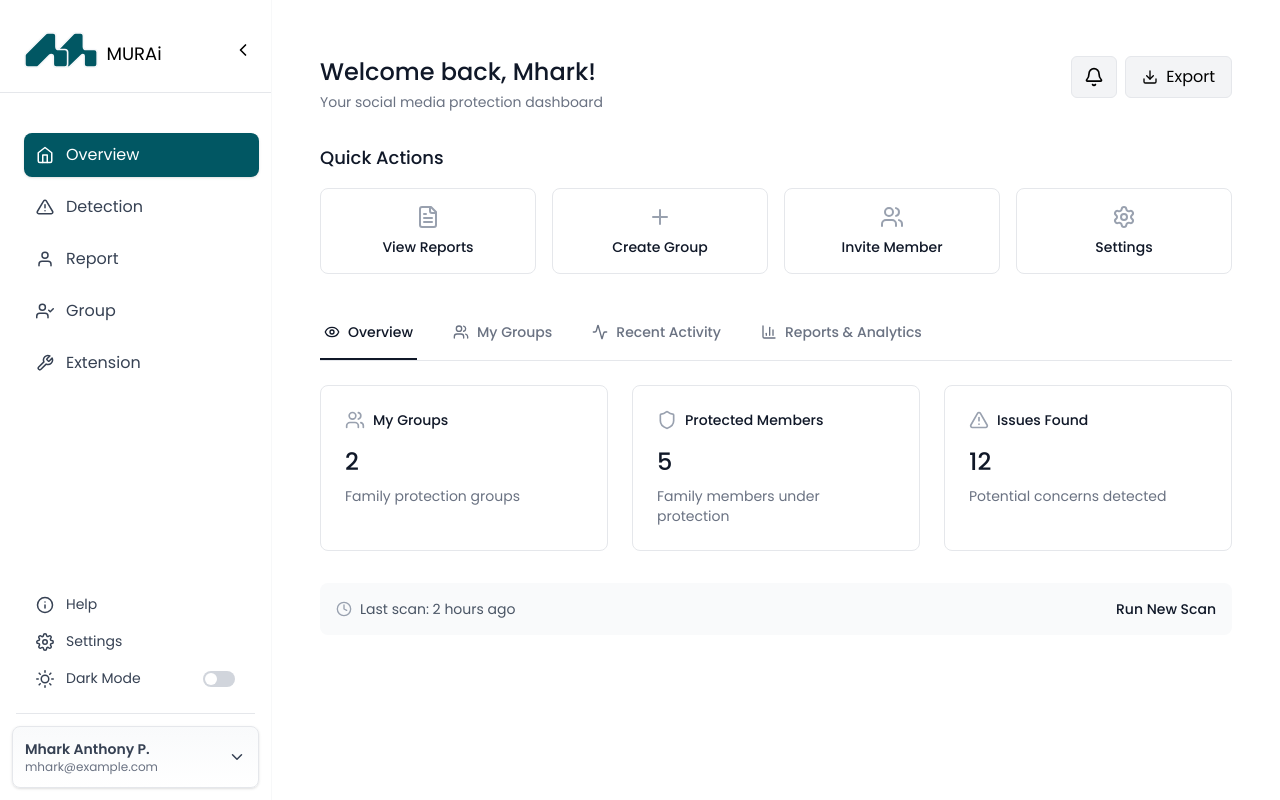
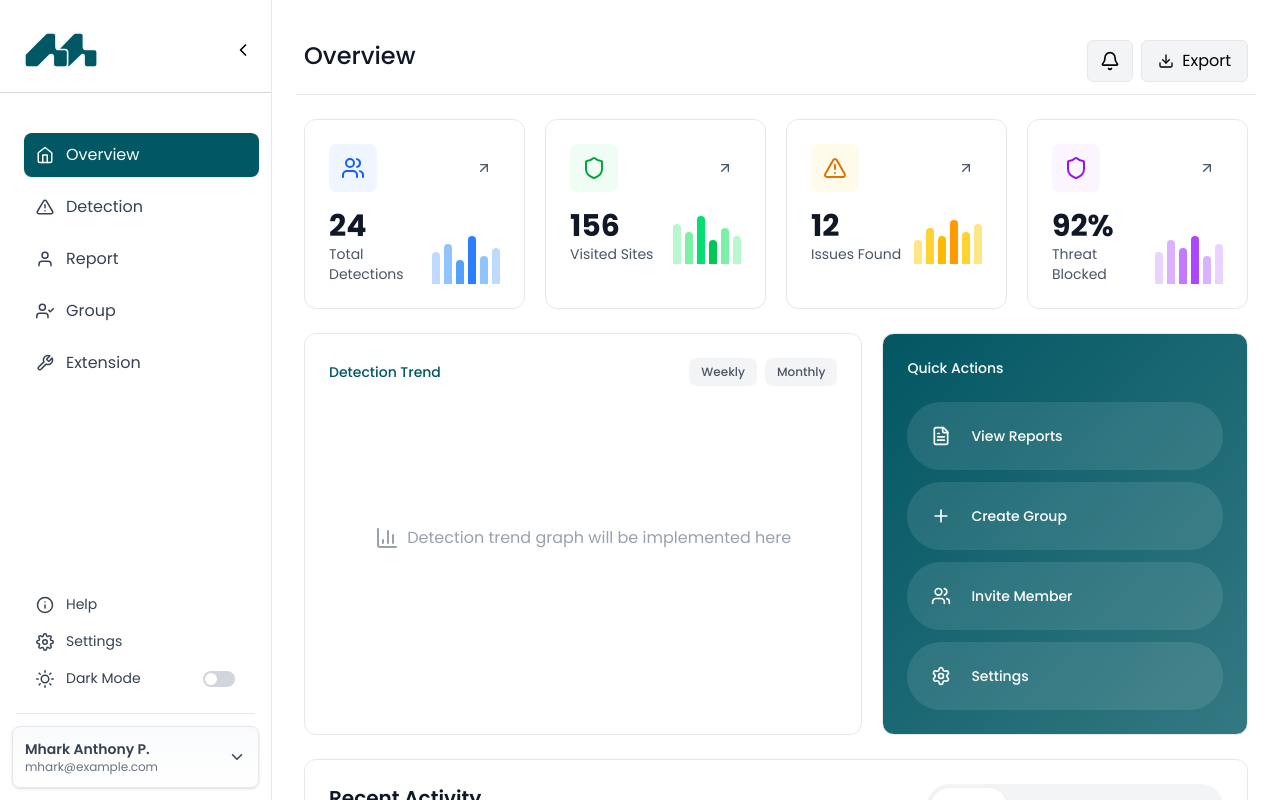
Before and after one commit to yno0/murai-web-app, a React (Vite) app: page /client/dashboard in a window 1280 px wide. Built offline with nearby package versions, Linux system fonts and the light colour scheme.

Commit message:
revised home/overview

```diff
--- a/src/components/client/sidebar.jsx
+++ b/src/components/client/sidebar.jsx
@@ -96,7 +96,7 @@ export function ClientSidebar() {
 
   return (
     <aside
-      className={`bg-white h-screen flex flex-col justify-between border-r border-gray-200/30 transition-all duration-300 pt-3 ${isOpen ? "w-68" : "w-16"}`}
+      className={`bg-white h-screen flex flex-col justify-between border-r border-gray-200 sgha transition-all duration-300 pt-3 ${isOpen ? "w-68" : "w-16"}`}
       style={{ fontFamily: 'Poppins, sans-serif', position: 'relative' }}
     >
       {/* Top: Toggle Button (closed) and Logo/Menu (open) */}
@@ -118,7 +118,6 @@ export function ClientSidebar() {
               <div className="flex items-center mt-1 mb-6">
                 <div className="flex items-end gap-2">
                   <img src={Logo} alt="Murai-Logo" className="h-9" />
-                  <span className=" text-lg font-regular text-black">MURAi</span>
                 </div>
                 <button
                   className="ml-auto p-1.5 rounded-full hover:bg-gray-100 transition"
@@ -128,7 +127,7 @@ export function ClientSidebar() {
                   <FiChevronLeft size={20} />
                 </button>
               </div>
-              <div className="border-t border-gray-200 mb-10 -ml-6 -mr-3"></div>
+              <div className="border-t border-gray-300 mb-10 -ml-6 -mr-3"></div>
             </>
           )}
           <nav className={`flex flex-col ${isOpen ? "gap-2" : "items-center gap-1.5"}`}>
--- a/src/pages/client/Home.jsx
+++ b/src/pages/client/Home.jsx
@@ -1,18 +1,17 @@
-import React, { useState } from 'react';
+import React from 'react';
 import {
   Bell, Printer, Shield, AlertTriangle, Users, Settings,
   FileText, Download, Plus, Eye, Activity, ChevronRight,
-  BarChart3, PieChart, TrendingUp, Clock
+  BarChart3, PieChart, TrendingUp, Clock, ArrowUpRight
 } from "lucide-react";
 
 export default function Home() {
-  const [activeSection, setActiveSection] = useState('overview');
 
   // Simple data for overview
   const statusData = {
     accountStatus: 'Active',
-    totalGroups: 2,
-    totalMembers: 5,
+    totalDetections: 24,
+    totalVisitedSites: 156,
     issuesFound: 12,
     lastScan: '2 hours ago'
   };
@@ -24,35 +23,6 @@ export default function Home() {
     { label: 'Settings', icon: Settings, action: () => console.log('Settings') },
   ];
 
-  const navigationSections = [
-    {
-      id: 'overview',
-      label: 'Overview',
-      icon: Eye,
-      description: 'Account status and quick summary'
-    },
-    {
-      id: 'groups',
-      label: 'My Groups',
-      icon: Users,
-      description: 'Manage your family groups and members',
-      href: '/client/group'
-    },
-    {
-      id: 'activity',
-      label: 'Recent Activity',
-      icon: Activity,
-      description: 'Latest scans and findings'
-    },
-    {
-      id: 'reports',
-      label: 'Reports & Analytics',
-      icon: BarChart3,
-      description: 'View detailed reports and insights',
-      href: '/client/detections'
-    },
-  ];
-
   const recentActivity = [
     { type: 'New Member Added', account: 'Sarah joined "Family Group"', time: '2 hours ago', status: 'success' },
     { type: 'Issue Found', account: 'John - Instagram Account', time: '1 day ago', status: 'warning' },
@@ -60,197 +30,13 @@ export default function Home() {
     { type: 'Report Generated', account: 'All Family Members', time: '1 week ago', status: 'success' },
   ];
 
-  const myGroups = [
-    {
-      name: 'Family Group',
-      members: 3,
-      role: 'Admin',
-      lastActivity: '2 hours ago',
-      description: 'Main family protection group'
-    },
-    {
-      name: 'Extended Family',
-      members: 2,
-      role: 'Admin',
-      lastActivity: '1 day ago',
-      description: 'Cousins and relatives'
-    },
-  ];
-
-  const groupMembers = [
-    { name: 'John Pentinio', role: 'Member', accounts: 2, status: 'Protected', lastSeen: '1 hour ago' },
-    { name: 'Sarah Pentinio', role: 'Member', accounts: 3, status: 'Protected', lastSeen: '3 hours ago' },
-    { name: 'Mike Pentinio', role: 'Member', accounts: 1, status: 'Pending', lastSeen: '1 day ago' },
-  ];
-
-  const renderSectionContent = () => {
-    switch (activeSection) {
-      case 'overview':
   return (
-          <div className="grid grid-cols-1 lg:grid-cols-3 gap-6">
-            {/* My Groups */}
-            <div className="bg-white rounded-lg border border-gray-200 p-6">
-              <div className="flex items-center mb-4">
-                <Users className="w-5 h-5 text-gray-400 mr-2" />
-                <h3 className="text-sm font-medium text-gray-900">My Groups</h3>
-              </div>
-              <p className="text-2xl font-medium text-gray-900 mb-2">{statusData.totalGroups}</p>
-              <p className="text-sm text-gray-500">Family protection groups</p>
-            </div>
-
-            {/* Total Members */}
-            <div className="bg-white rounded-lg border border-gray-200 p-6">
-              <div className="flex items-center mb-4">
-                <Shield className="w-5 h-5 text-gray-400 mr-2" />
-                <h3 className="text-sm font-medium text-gray-900">Protected Members</h3>
-              </div>
-              <p className="text-2xl font-medium text-gray-900 mb-2">{statusData.totalMembers}</p>
-              <p className="text-sm text-gray-500">Family members under protection</p>
-            </div>
-
-            {/* Issues Found */}
-            <div className="bg-white rounded-lg border border-gray-200 p-6">
-              <div className="flex items-center mb-4">
-                <AlertTriangle className="w-5 h-5 text-gray-400 mr-2" />
-                <h3 className="text-sm font-medium text-gray-900">Issues Found</h3>
-              </div>
-              <p className="text-2xl font-medium text-gray-900 mb-2">{statusData.issuesFound}</p>
-              <p className="text-sm text-gray-500">Potential concerns detected</p>
-            </div>
-          </div>
-        );
-
-      case 'groups':
-        return (
-          <div className="space-y-6">
-            {/* My Groups */}
-            <div className="bg-white rounded-lg border border-gray-200 p-6">
-              <div className="flex items-center justify-between mb-6">
-                <h3 className="text-lg font-medium text-gray-900">My Groups</h3>
-                <button className="px-4 py-2 bg-gray-900 text-white rounded-lg text-sm hover:bg-gray-800 transition-colors">
-                  Create New Group
-                </button>
-              </div>
-              <div className="space-y-4">
-                {myGroups.map((group, index) => (
-                  <div key={index} className="flex items-center justify-between p-4 border border-gray-100 rounded-lg">
-                    <div className="flex items-center space-x-3">
-                      <div className="w-10 h-10 bg-gray-100 rounded-lg flex items-center justify-center">
-                        <Users className="w-5 h-5 text-gray-600" />
-                      </div>
+    <div className="min-h-screen ">
+      <div className="max-w-7xl mx-auto px-2 py-4">
+        {/* Header */}
+        <div className=" flex justify-between items-start">
           <div>
-                        <p className="font-medium text-gray-900">{group.name}</p>
-                        <p className="text-sm text-gray-500">{group.description}</p>
-                      </div>
-                    </div>
-                    <div className="text-right">
-                      <p className="text-sm font-medium text-gray-900">{group.members} members</p>
-                      <p className="text-xs text-gray-500">Role: {group.role}</p>
-                      <p className="text-xs text-gray-500">Last activity: {group.lastActivity}</p>
-                    </div>
-                  </div>
-                ))}
-              </div>
-            </div>
-
-            {/* Group Members */}
-            <div className="bg-white rounded-lg border border-gray-200 p-6">
-              <div className="flex items-center justify-between mb-6">
-                <h3 className="text-lg font-medium text-gray-900">Group Members</h3>
-                <button className="px-4 py-2 border border-gray-200 rounded-lg text-sm hover:bg-gray-50 transition-colors">
-                  Invite Member
-                </button>
-              </div>
-              <div className="space-y-4">
-                {groupMembers.map((member, index) => (
-                  <div key={index} className="flex items-center justify-between p-4 border border-gray-100 rounded-lg">
-                    <div className="flex items-center space-x-3">
-                      <div className="w-10 h-10 bg-blue-100 rounded-lg flex items-center justify-center">
-                        <span className="text-sm font-medium text-blue-600">
-                          {member.name.split(' ').map(n => n[0]).join('')}
-                        </span>
-                      </div>
-                      <div>
-                        <p className="font-medium text-gray-900">{member.name}</p>
-                        <p className="text-sm text-gray-500">{member.accounts} accounts • {member.role}</p>
-                      </div>
-                    </div>
-                    <div className="text-right">
-                      <p className="text-sm font-medium text-gray-900">{member.status}</p>
-                      <p className="text-xs text-gray-500">Last seen: {member.lastSeen}</p>
-                    </div>
-                  </div>
-                ))}
-              </div>
-            </div>
-          </div>
-        );
-
-      case 'activity':
-        return (
-          <div className="bg-white rounded-lg border border-gray-200 p-6">
-            <h3 className="text-lg font-medium text-gray-900 mb-6">Recent Activity</h3>
-            <div className="space-y-4">
-              {recentActivity.map((activity, index) => (
-                <div key={index} className="flex items-center space-x-3 p-3 border-b border-gray-100 last:border-b-0">
-                  <Activity className="w-4 h-4 text-gray-400" />
-                  <div className="flex-1">
-                    <p className="text-sm font-medium text-gray-900">{activity.type}</p>
-                    <p className="text-xs text-gray-500">{activity.account}</p>
-                  </div>
-                  <span className="text-xs text-gray-500">{activity.time}</span>
-                </div>
-              ))}
-            </div>
-          </div>
-        );
-
-      case 'reports':
-        return (
-          <div className="bg-white rounded-lg border border-gray-200 p-6">
-            <h3 className="text-lg font-medium text-gray-900 mb-6">Reports & Analytics</h3>
-            <div className="grid grid-cols-1 md:grid-cols-2 gap-4">
-              <a href="/client/detections" className="block p-4 border border-gray-100 rounded-lg hover:bg-gray-50 transition-colors">
-                <div className="flex items-center justify-between">
-                  <div className="flex items-center space-x-3">
-                    <BarChart3 className="w-5 h-5 text-gray-400" />
-                    <div>
-                      <p className="font-medium text-gray-900">Detection Analytics</p>
-                      <p className="text-sm text-gray-500">View detailed threat analysis</p>
-                    </div>
-                  </div>
-                  <ChevronRight className="w-4 h-4 text-gray-400" />
-                </div>
-              </a>
-              <a href="/client/report" className="block p-4 border border-gray-100 rounded-lg hover:bg-gray-50 transition-colors">
-                <div className="flex items-center justify-between">
-                  <div className="flex items-center space-x-3">
-                    <FileText className="w-5 h-5 text-gray-400" />
-                    <div>
-                      <p className="font-medium text-gray-900">Generate Report</p>
-                      <p className="text-sm text-gray-500">Create comprehensive reports</p>
-                    </div>
-                  </div>
-                  <ChevronRight className="w-4 h-4 text-gray-400" />
-                </div>
-              </a>
-            </div>
-          </div>
-        );
-
-      default:
-        return null;
-    }
-  };
-
-  return (
-    <div className="min-h-screen bg-white">
-      <div className="max-w-7xl mx-auto px-6 py-8">
-        {/* Header */}
-        <div className="mb-8 flex justify-between items-start">
-          <div>
-            <h1 className="text-2xl font-medium text-gray-900">Welcome back, Mhark!</h1>
-            <p className="text-gray-500 text-sm mt-1">Your social media protection dashboard</p>
+            <h1 className="text-2xl font-medium text-gray-900">Overview</h1>
           </div>
           <div className="flex gap-2">
             <button className="bg-gray-100 text-black border border-gray-200 px-3 py-2 rounded-md">
@@ -262,49 +48,214 @@ export default function Home() {
             </button>
           </div>
         </div>
+        <div className="border-b border-gray-200 -mx-2 mt-3 mb-6"></div>
+
+
+        {/* Overview Analytics */}
+        <div className="space-y-6 mb-6">
+          {/* KPIs and Donut Chart Row */}
+          <div className="grid grid-cols-1 md:grid-cols-4 gap-5">
+                {/* Total Detections */}
+                <div className="bg-white rounded-xl border border-gray-200 p-6 hover:shadow-md transition-all">
+                  <div className="flex items-center justify-between mb-4">
+                    <div className="p-3 bg-blue-50 rounded-lg">
+                      <Users className="w-6 h-6 text-blue-600" />
+                    </div>
+                    <button className="p-2 hover:bg-gray-50 rounded-lg transition-colors">
+                      <ArrowUpRight className="w-4 h-4 text-gray-600" />
+                    </button>
+                  </div>
+                  <div className="flex items-end justify-between">
+                    <div>
+                      <p className="text-3xl font-bold text-gray-900">{statusData.totalDetections}</p>
+                      <p className="text-sm text-gray-600">Total Detections</p>
+                    </div>
+                    <div className="flex items-end space-x-1 h-12">
+                      <div className="w-2 bg-blue-200 rounded-t h-8"></div>
+                      <div className="w-2 bg-blue-300 rounded-t h-10"></div>
+                      <div className="w-2 bg-blue-400 rounded-t h-6"></div>
+                      <div className="w-2 bg-blue-500 rounded-t h-12"></div>
+                      <div className="w-2 bg-blue-300 rounded-t h-7"></div>
+                      <div className="w-2 bg-blue-200 rounded-t h-9"></div>
+                    </div>
+                  </div>
+                </div>
+                {/* Visited Sites */}
+                <div className="bg-white rounded-xl border border-gray-200 p-6 hover:shadow-md transition-all">
+                  <div className="flex items-center justify-between mb-4">
+                    <div className="p-3 bg-green-50 rounded-lg">
+                      <Shield className="w-6 h-6 text-green-600" />
+                    </div>
+                    <button className="p-2 hover:bg-gray-50 rounded-lg transition-colors">
+                      <ArrowUpRight className="w-4 h-4 text-gray-600" />
+                    </button>
+                  </div>
+                  <div className="flex items-end justify-between">
+                    <div>
+                      <p className="text-3xl font-bold text-gray-900">{statusData.totalVisitedSites}</p>
+                      <p className="text-sm text-gray-600">Visited Sites</p>
+                    </div>
+                    <div className="flex items-end space-x-1 h-12">
+                      <div className="w-2 bg-green-200 rounded-t h-10"></div>
+                      <div className="w-2 bg-green-300 rounded-t h-8"></div>
+                      <div className="w-2 bg-green-400 rounded-t h-12"></div>
+                      <div className="w-2 bg-green-500 rounded-t h-6"></div>
+                      <div className="w-2 bg-green-300 rounded-t h-9"></div>
+                      <div className="w-2 bg-green-200 rounded-t h-7"></div>
+                    </div>
+                  </div>
+                </div>
+                {/* Issues Found */}
+                <div className="bg-white rounded-xl border border-gray-200 p-6 hover:shadow-md transition-all">
+                  <div className="flex items-center justify-between mb-4">
+                    <div className="p-3 bg-amber-50 rounded-lg">
+                      <AlertTriangle className="w-6 h-6 text-amber-600" />
+                    </div>
+                    <button className="p-2 hover:bg-gray-50 rounded-lg transition-colors">
+                      <ArrowUpRight className="w-4 h-4 text-gray-600" />
+                    </button>
+                  </div>
+                  <div className="flex items-end justify-between">
+                    <div>
+                      <p className="text-3xl font-bold text-gray-900">{statusData.issuesFound}</p>
+                      <p className="text-sm text-gray-600">Issues Found</p>
+                    </div>
+                    <div className="flex items-end space-x-1 h-12">
+                      <div className="w-2 bg-amber-200 rounded-t h-6"></div>
+                      <div className="w-2 bg-amber-300 rounded-t h-9"></div>
+                      <div className="w-2 bg-amber-400 rounded-t h-7"></div>
+                      <div className="w-2 bg-amber-500 rounded-t h-11"></div>
+                      <div className="w-2 bg-amber-300 rounded-t h-8"></div>
+                      <div className="w-2 bg-amber-200 rounded-t h-10"></div>
+                    </div>
+                  </div>
+                </div>
+                {/* Threat Blocked */}
+                <div className="bg-white rounded-xl border border-gray-200 p-6 hover:shadow-md transition-all">
+                  <div className="flex items-center justify-between mb-4">
+                    <div className="p-3 bg-purple-50 rounded-lg">
+                      <Shield className="w-6 h-6 text-purple-600" />
+                    </div>
+                    <button className="p-2 hover:bg-gray-50 rounded-lg transition-colors">
+                      <ArrowUpRight className="w-4 h-4 text-gray-600" />
+                    </button>
+                  </div>
+                  <div className="flex items-end justify-between">
+                    <div>
+                      <p className="text-3xl font-bold text-gray-900">92%</p>
+                      <p className="text-sm text-gray-600">Threat Blocked</p>
+                    </div>
+                    <div className="flex items-end space-x-1 h-12">
+                      <div className="w-2 bg-purple-200 rounded-t h-8"></div>
+                      <div className="w-2 bg-purple-300 rounded-t h-11"></div>
+                      <div className="w-2 bg-purple-400 rounded-t h-9"></div>
+                      <div className="w-2 bg-purple-500 rounded-t h-12"></div>
+                      <div className="w-2 bg-purple-300 rounded-t h-7"></div>
+                      <div className="w-2 bg-purple-200 rounded-t h-10"></div>
+                    </div>
+                  </div>
+                </div>
+          </div>
+
+          {/* Detection Trend and Quick Actions Row */}
+          <div className="grid grid-cols-1 md:grid-cols-5 gap-5">
+            {/* Detection Trend Graph */}
+            <div className="md:col-span-3 bg-white rounded-xl border border-gray-200 p-6 hover:shadow-md transition-all">
+              <div className="flex items-center justify-between mb-6">
+                <h3 className="text-sm font-medium text-[#015763]">Detection Trend</h3>
+                <div className="flex items-center gap-2">
+                  <button className="px-3 py-1.5 text-xs font-medium text-gray-600 bg-gray-100 rounded-lg hover:bg-gray-200 transition-colors">
+                    Weekly
+                  </button>
+                  <button className="px-3 py-1.5 text-xs font-medium text-gray-600 bg-gray-100 rounded-lg hover:bg-gray-200 transition-colors">
+                    Monthly
+                  </button>
+                </div>
+              </div>
+              <div className="h-64 flex items-center justify-center text-gray-400">
+                <BarChart3 className="w-6 h-6 mr-2" />
+                <span>Detection trend graph will be implemented here</span>
+              </div>
+            </div>
 
             {/* Quick Actions */}
-        <div className="mb-8">
-          <h2 className="text-lg font-medium text-gray-900 mb-4">Quick Actions</h2>
-          <div className="grid grid-cols-2 md:grid-cols-4 gap-4">
+            <div className="md:col-span-2 bg-gradient-to-br from-[#015763] to-[#015763]/80 rounded-xl border border-gray-200 p-6">
+              <div className="flex items-center justify-between mb-6">
+                <h3 className="text-sm font-medium text-white">Quick Actions</h3>
+              </div>
+              <div className="flex flex-col space-y-3">
                 {quickActions.map((action, index) => (
                   <button
                     key={index}
                     onClick={action.href ? () => window.location.href = action.href : action.action}
-                className="flex flex-col items-center p-4 border border-gray-200 rounded-lg hover:bg-gray-50 transition-colors"
+                    className="flex items-center p-4 bg-white/10 rounded-full hover:bg-white/20 transition-all w-full group"
                   >
-                <action.icon className="w-6 h-6 text-gray-400 mb-2" />
-                <span className="text-sm font-medium text-gray-900">{action.label}</span>
+                    <div className="p-2 rounded-lg">
+                      <action.icon className="w-5 h-5 text-white" />
+                    </div>
+                    <span className="text-sm font-medium text-white ml-3">{action.label}</span>
+                    <ArrowUpRight className="w-4 h-4 text-white/70 ml-auto opacity-0 group-hover:opacity-100 transition-opacity" />
                   </button>
                 ))}
               </div>
             </div>
-
-        {/* Navigation Sections */}
-        <div className="mb-6">
-          <div className="border-b border-gray-200">
-            <nav className="flex space-x-8">
-              {navigationSections.map((section) => (
-                <button
-                  key={section.id}
-                  onClick={() => section.href ? window.location.href = section.href : setActiveSection(section.id)}
-                  className={`flex items-center space-x-2 py-4 px-1 border-b-2 font-medium text-sm transition-colors ${
-                    activeSection === section.id && !section.href
-                      ? 'border-gray-900 text-gray-900'
-                      : 'border-transparent text-gray-500 hover:text-gray-700 hover:border-gray-300'
-                  }`}
-                >
-                  <section.icon className="w-4 h-4" />
-                  <span>{section.label}</span>
-                </button>
-              ))}
-            </nav>
           </div>
         </div>
 
-        {/* Section Content */}
-        <div className="mb-8">
-          {renderSectionContent()}
+        {/* Recent Activity - Full Width */}
+        <div className="space-y-6 border border-gray-200 px-6 pt-6 mt-6 rounded-xl">
+          <div className="flex items-start justify-between ">
+            <div>
+              <h2 className="text-xl font-semibold text-gray-900">Recent Activity</h2>
+              <p className="text-sm text-gray-500 mt-1">Monitor your recent activities and updates</p>
+            </div>
+            <div className="flex items-center bg-gray-100 p-1 rounded-full">
+              <button
+                className="px-4 py-2 text-sm font-medium rounded-full transition-all
+                  bg-white text-gray-900 shadow-sm"
+              >
+                Today
+              </button>
+              <button
+                className="px-4 py-2 text-sm font-medium rounded-full transition-all
+                  text-gray-600 hover:text-gray-900 hover:bg-white/50"
+              >
+                Last Week
+              </button>
+              <button
+                className="px-4 py-2 text-sm font-medium rounded-full transition-all
+                  text-gray-600 hover:text-gray-900 hover:bg-white/50"
+              >
+                Last Month
+              </button>
+            </div>
+          </div>
+          <div className="bg-white ">
+            <div className="space-y-4">
+              {recentActivity.map((activity, index) => {
+                const getStatusColor = (status) => {
+                  switch(status) {
+                    case 'success': return 'bg-green-50 text-green-600';
+                    case 'warning': return 'bg-amber-50 text-amber-600';
+                    case 'info': return 'bg-blue-50 text-blue-600';
+                    default: return 'bg-gray-50 text-gray-600';
+                  }
+                };
+                return (
+                  <div key={index} className="flex items-center space-x-3 p-3 border-b border-gray-100 last:border-b-0 hover:bg-gray-50/50 transition-colors rounded-lg">
+                    <div className={`p-2 rounded-lg ${getStatusColor(activity.status)}`}>
+                      <Activity className="w-4 h-4" />
+                    </div>
+                    <div className="flex-1">
+                      <p className="text-sm font-medium text-gray-900">{activity.type}</p>
+                      <p className="text-xs text-gray-500">{activity.account}</p>
+                    </div>
+                    <span className="text-xs text-gray-500">{activity.time}</span>
+                  </div>
+                );
+              })}
+            </div>
+          </div>
         </div>
 
         {/* Last Scan Info */}
```
Lines whose indentation alone changed are shown as unchanged.
